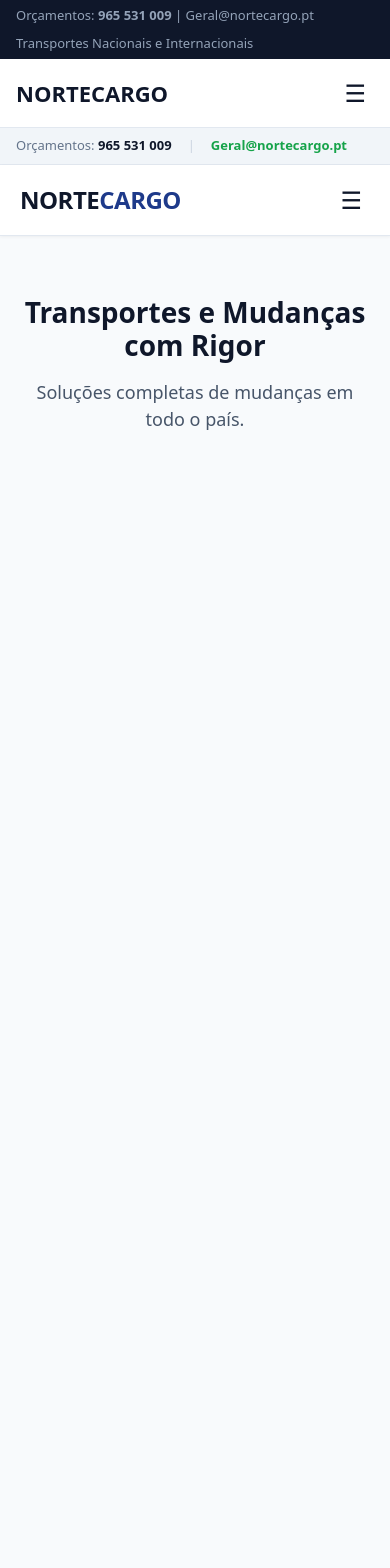
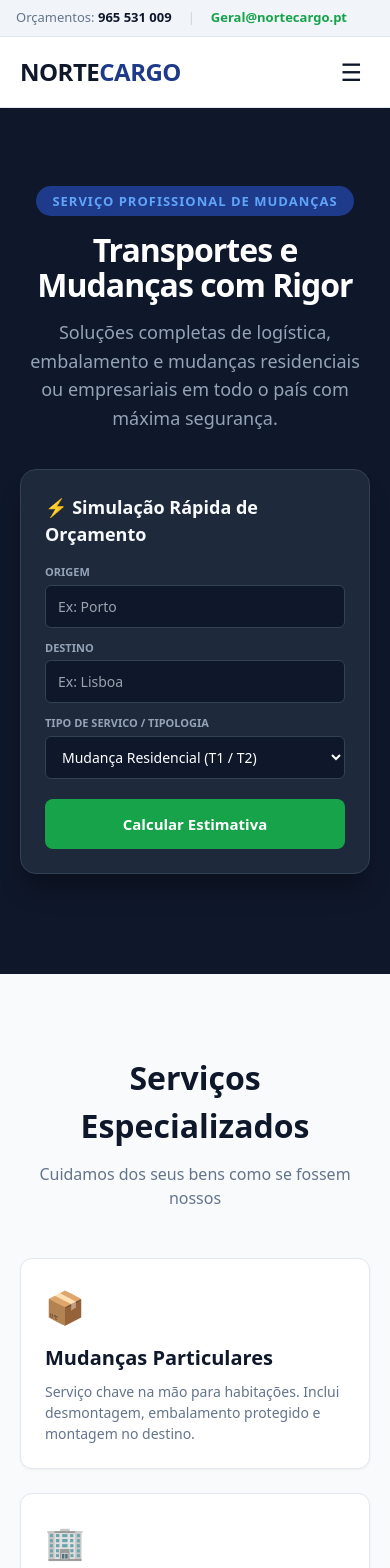
Before and after one commit to geralnortecargo-jpg/nortecargo-erp, a Next.js app: page / in a window 390 px wide. Shown: the top 1568 px of the page. Before the commit the page ends 972 px from the top, so only its background shows below. Built offline with nearby package versions, Linux system fonts and the light colour scheme.

Commit message:
Fix: Remove duplicacao da Navbar e isola componente global no layout

```diff
--- a/app/layout.tsx
+++ b/app/layout.tsx
@@ -1,17 +1,10 @@
-import type { Metadata, Viewport } from "next";
-import Navbar from "@/components/Navbar";
-import "./globals.css";
+import type { Metadata } from 'next';
+import './globals.css';
+import Navbar from '@/components/Navbar'; // Ajusta o caminho se necessário
 
 export const metadata: Metadata = {
-  title: "NorteCargo - Mudanças e Transportes",
-  description: "Transportes e Logística Nacional e Internacional",
-};
-
-export const viewport: Viewport = {
-  width: "device-width",
-  initialScale: 1,
-  maximumScale: 1,
-  userScalable: false,
+  title: 'NorteCargo - Transportes e Mudanças',
+  description: 'Soluções completas de mudanças e logística em todo o país.',
 };
 
 export default function RootLayout({
@@ -20,12 +13,11 @@
   children: React.ReactNode;
 }) {
   return (
-    <html lang="pt" style={{ width: '100%', overflowX: 'hidden' }}>
-      <body style={{ margin: 0, padding: 0, width: '100%', overflowX: 'hidden', fontFamily: 'system-ui, sans-serif', backgroundColor: '#f8fafc' }}>
+    <html lang="pt">
+      <body style={{ margin: 0, padding: 0 }}>
+        {/* Navbar Global Unificada */}
         <Navbar />
-        <main style={{ width: '100%', maxWidth: '100vw', overflowX: 'hidden', boxSizing: 'border-box' }}>
-          {children}
-        </main>
+        {children}
       </body>
     </html>
   );
--- a/app/page.tsx
+++ b/app/page.tsx
@@ -3,133 +3,178 @@
 import React, { useState, useEffect } from 'react';
 
 export default function HomePage() {
-  const [mobileMenuOpen, setMobileMenuOpen] = useState(false);
   const [isMobile, setIsMobile] = useState(false);
+  const [mounted, setMounted] = useState(false);
 
-  // Deteta automaticamente se o ecra e mobile/telemovel
+  // Formulário Rápido de Orçamento
+  const [origem, setOrigem] = useState('');
+  const [destino, setDestino] = useState('');
+  const [tipologia, setTipologia] = useState('T1 / T2');
+  const [orcamentoEstimado, setOrcamentoEstimado] = useState<number | null>(null);
+
   useEffect(() => {
+    setMounted(true);
     const handleResize = () => {
       setIsMobile(window.innerWidth < 768);
     };
-    handleResize(); // Executa ao carregar
+    handleResize();
     window.addEventListener('resize', handleResize);
     return () => window.removeEventListener('resize', handleResize);
   }, []);
 
+  const calcularOrcamento = (e: React.FormEvent) => {
+    e.preventDefault();
+    let base = 150;
+    if (tipologia === 'T3 / T4') base = 300;
+    if (tipologia === 'Moradia / Grande Porte') base = 500;
+    if (tipologia === 'Empresa / Escritório') base = 400;
+
+    setOrcamentoEstimado(base);
+  };
+
   return (
     <div style={{ minHeight: '100vh', backgroundColor: '#f8fafc', color: '#1e293b', fontFamily: 'system-ui, -apple-system, sans-serif' }}>
 
-      {/* 1. BARRA SUPERIOR DE CONTACTOS */}
-      <div style={{ backgroundColor: '#f1f5f9', borderBottom: '1px solid #e2e8f0', padding: '8px 16px', fontSize: '13px', color: '#64748b' }}>
-        <div style={{ maxWidth: '1200px', margin: '0 auto', display: 'flex', justifyContent: 'space-between', alignItems: 'center' }}>
-          <div style={{ display: 'flex', gap: '16px', alignItems: 'center' }}>
-            <span>Orçamentos: <strong style={{ color: '#0f172a' }}>965 531 009</strong></span>
-            <span style={{ color: '#cbd5e1' }}>|</span>
-            <a href="mailto:Geral@nortecargo.pt" style={{ color: '#16a34a', fontWeight: 'bold', textDecoration: 'none' }}>Geral@nortecargo.pt</a>
+      {/* 1. SECÇÃO HERO / PRINCIPAL */}
+      <section id="home" style={{ backgroundColor: '#0f172a', color: '#ffffff', padding: '80px 20px 100px 20px', textAlign: 'center', position: 'relative' }}>
+        <div style={{ maxWidth: '900px', margin: '0 auto' }}>
+          <span style={{ backgroundColor: '#1e3a8a', color: '#60a5fa', fontSize: '13px', fontWeight: '800', padding: '6px 16px', borderRadius: '20px', textTransform: 'uppercase', letterSpacing: '1px' }}>
+            Serviço Profissional de Mudanças
+          </span>
+          <h1 style={{ fontSize: mounted && isMobile ? '32px' : '52px', fontWeight: '900', margin: '20px 0 16px 0', lineHeight: 1.1, letterSpacing: '-1px' }}>
+            Transportes e Mudanças com Rigor
+          </h1>
+          <p style={{ fontSize: '18px', color: '#94a3b8', maxWidth: '650px', margin: '0 auto 36px auto', lineHeight: 1.6 }}>
+            Soluções completas de logística, embalamento e mudanças residenciais ou empresariais em todo o país com máxima segurança.
+          </p>
+
+          {/* SIMULADOR RÁPIDO */}
+          <div style={{ backgroundColor: '#1e293b', border: '1px solid #334155', borderRadius: '16px', padding: '24px', maxWidth: '650px', margin: '0 auto', textAlign: 'left', boxShadow: '0 20px 25px -5px rgba(0,0,0,0.3)' }}>
+            <h3 style={{ margin: '0 0 16px 0', fontSize: '18px', fontWeight: '800', color: '#f8fafc' }}>
+              ⚡ Simulação Rápida de Orçamento
+            </h3>
+            <form onSubmit={calcularOrcamento} style={{ display: 'grid', gridTemplateColumns: mounted && isMobile ? '1fr' : '1fr 1fr', gap: '12px' }}>
+              <div>
+                <label style={labelStyle}>Origem</label>
+                <input type="text" placeholder="Ex: Porto" value={origem} onChange={(e) => setOrigem(e.target.value)} style={inputStyle} required />
+              </div>
+              <div>
+                <label style={labelStyle}>Destino</label>
+                <input type="text" placeholder="Ex: Lisboa" value={destino} onChange={(e) => setDestino(e.target.value)} style={inputStyle} required />
+              </div>
+              <div style={{ gridColumn: mounted && isMobile ? 'span 1' : 'span 2' }}>
+                <label style={labelStyle}>Tipo de Servico / Tipologia</label>
+                <select value={tipologia} onChange={(e) => setTipologia(e.target.value)} style={inputStyle}>
+                  <option value="T1 / T2">Mudança Residencial (T1 / T2)</option>
+                  <option value="T3 / T4">Mudança Residencial (T3 / T4)</option>
+                  <option value="Moradia / Grande Porte">Moradia / Grande Porte</option>
+                  <option value="Empresa / Escritório">Mudança de Escritório / Empresa</option>
+                  <option value="Transporte de Mercadoria">Transporte Único de Mercadoria</option>
+                </select>
+              </div>
+              <button type="submit" style={{ gridColumn: mounted && isMobile ? 'span 1' : 'span 2', backgroundColor: '#16a34a', color: '#ffffff', border: 'none', borderRadius: '8px', padding: '14px', fontWeight: '800', fontSize: '15px', cursor: 'pointer', marginTop: '8px' }}>
+                Calcular Estimativa
+              </button>
+            </form>
+
+            {orcamentoEstimado !== null && (
+              <div style={{ marginTop: '16px', padding: '12px 16px', backgroundColor: '#0f172a', border: '1px solid #16a34a', borderRadius: '8px', textAlign: 'center' }}>
+                <span style={{ fontSize: '14px', color: '#94a3b8' }}>Valor estimado a partir de:</span>
+                <div style={{ fontSize: '28px', fontWeight: '900', color: '#4ade80' }}>~ {orcamentoEstimado} €</div>
+                <a href="https://wa.me/351965531009" target="_blank" rel="noreferrer" style={{ display: 'inline-block', marginTop: '8px', color: '#38bdf8', fontSize: '13px', fontWeight: '700', textDecoration: 'none' }}>
+                  💬 Confirmar valor final via WhatsApp →
+                </a>
+              </div>
+            )}
           </div>
-          {!isMobile && (
-            <div style={{ color: '#64748b', fontWeight: 500 }}>
-              Transportes Nacionais e Internacionais
-            </div>
-          )}
         </div>
-      </div>
+      </section>
 
-      {/* 2. NAVBAR PRINCIPAL */}
-      <nav style={{ backgroundColor: '#ffffff', borderBottom: '1px solid #e2e8f0', boxShadow: '0 1px 3px rgba(0,0,0,0.05)', position: 'relative', zIndex: 1000 }}>
-        <div style={{ maxWidth: '1200px', margin: '0 auto', padding: '0 20px', height: '70px', display: 'flex', justifyContent: 'space-between', alignItems: 'center' }}>
-
-          {/* LOGO NORTECARGO */}
-          <a href="#home" style={{ textDecoration: 'none', fontSize: '24px', fontWeight: '900', color: '#0f172a', letterSpacing: '-0.5px' }}>
-            NORTE<span style={{ color: '#1e3a8a' }}>CARGO</span>
-          </a>
-
-          {/* LINKS DE DESKTOP (SÓ APARECEM SE NÃO FOR MOBILE) */}
-          {!isMobile && (
-            <div style={{ display: 'flex', gap: '28px', alignItems: 'center' }}>
-              <a href="#home" style={styles.navLink}>Início</a>
-              <a href="#empresas" style={styles.navLink}>Empresas</a>
-              <a href="#servicos" style={styles.navLink}>Serviços</a>
-              <a href="#agendamento" style={styles.navLink}>Agendamento</a>
-              <a href="#contacto" style={styles.navLink}>Contacto</a>
-            </div>
-          )}
-
-          {/* BOTÃO HAMBÚRGUER (SÓ APARECE SE FOR MOBILE) */}
-          {isMobile && (
-            <button
-              onClick={() => setMobileMenuOpen(!mobileMenuOpen)}
-              style={{
-                background: 'none',
-                border: 'none',
-                fontSize: '24px',
-                cursor: 'pointer',
-                color: '#0f172a',
-                padding: '8px',
-                display: 'flex',
-                alignItems: 'center',
-                justifyContent: 'center'
-              }}
-              aria-label="Abrir Menu"
-            >
-              {mobileMenuOpen ? '✕' : '☰'}
-            </button>
-          )}
+      {/* 2. SECÇÃO SERVIÇOS */}
+      <section id="servicos" style={{ padding: '80px 20px', maxWidth: '1200px', margin: '0 auto' }}>
+        <div style={{ textAlign: 'center', marginBottom: '48px' }}>
+          <h2 style={{ fontSize: '32px', fontWeight: '900', color: '#0f172a', margin: '0 0 12px 0' }}>Serviços Especializados</h2>
+          <p style={{ color: '#64748b', fontSize: '16px', margin: 0 }}>Cuidamos dos seus bens como se fossem nossos</p>
         </div>
 
-        {/* MENU DROPDOWN MOBILE (ABRE AO CLICAR NO TELEMÓVEL) */}
-        {isMobile && mobileMenuOpen && (
-          <div style={{
-            position: 'absolute',
-            top: '100%',
-            left: 0,
-            right: 0,
-            backgroundColor: '#ffffff',
-            borderBottom: '1px solid #e2e8f0',
-            boxShadow: '0 10px 15px -3px rgba(0,0,0,0.1)',
-            padding: '16px 20px',
-            display: 'flex',
-            flexDirection: 'column',
-            gap: '12px',
-            zIndex: 999
-          }}>
-            <a href="#home" style={styles.mobileNavLink} onClick={() => setMobileMenuOpen(false)}>Início</a>
-            <a href="#empresas" style={styles.mobileNavLink} onClick={() => setMobileMenuOpen(false)}>Empresas</a>
-            <a href="#servicos" style={styles.mobileNavLink} onClick={() => setMobileMenuOpen(false)}>Serviços</a>
-            <a href="#agendamento" style={styles.mobileNavLink} onClick={() => setMobileMenuOpen(false)}>Agendamento</a>
-            <a href="#contacto" style={styles.mobileNavLink} onClick={() => setMobileMenuOpen(false)}>Contacto</a>
+        <div style={{ display: 'grid', gridTemplateColumns: mounted && isMobile ? '1fr' : 'repeat(3, 1fr)', gap: '24px' }}>
+          <div style={cardStyle}>
+            <div style={{ fontSize: '32px', marginBottom: '12px' }}>📦</div>
+            <h3 style={{ fontSize: '20px', fontWeight: '800', margin: '0 0 8px 0', color: '#0f172a' }}>Mudanças Particulares</h3>
+            <p style={{ color: '#64748b', fontSize: '14px', lineHeight: 1.5, margin: 0 }}>
+              Serviço chave na mão para habitações. Inclui desmontagem, embalamento protegido e montagem no destino.
+            </p>
           </div>
-        )}
-      </nav>
 
-      {/* CONTEÚDO PRINCIPAL DA PÁGINA */}
-      <section id="home" style={{ padding: '60px 20px', textAlign: 'center', maxWidth: '800px', margin: '0 auto' }}>
-        <h1 style={{ fontSize: isMobile ? '28px' : '40px', fontWeight: '800', color: '#0f172a', margin: '0 0 16px 0', lineHeight: 1.2 }}>
-          Transportes e Mudanças com Rigor
-        </h1>
-        <p style={{ fontSize: '18px', color: '#475569', margin: 0 }}>
-          Soluções completas de mudanças em todo o país.
-        </p>
+          <div style={cardStyle}>
+            <div style={{ fontSize: '32px', marginBottom: '12px' }}>🏢</div>
+            <h3 style={{ fontSize: '20px', fontWeight: '800', margin: '0 0 8px 0', color: '#0f172a' }}>Mudanças Empresariais</h3>
+            <p style={{ color: '#64748b', fontSize: '14px', lineHeight: 1.5, margin: 0 }}>
+              Transição rápida e eficiente para escritórios e lojas, garantindo o mínimo tempo de paragem para o seu negócio.
+            </p>
+          </div>
+
+          <div style={cardStyle}>
+            <div style={{ fontSize: '32px', marginBottom: '12px' }}>🚚</div>
+            <h3 style={{ fontSize: '20px', fontWeight: '800', margin: '0 0 8px 0', color: '#0f172a' }}>Transporte & Logística</h3>
+            <p style={{ color: '#64748b', fontSize: '14px', lineHeight: 1.5, margin: 0 }}>
+              Transporte de mercadorias pontual e entregas personalizadas em todo o território nacional e internacional.
+            </p>
+          </div>
+        </div>
+      </section>
+
+      {/* 3. SECÇÃO EMPRESAS / SOBRE */}
+      <section id="empresas" style={{ backgroundColor: '#ffffff', borderTop: '1px solid #e2e8f0', borderBottom: '1px solid #e2e8f0', padding: '80px 20px' }}>
+        <div style={{ maxWidth: '1000px', margin: '0 auto', display: 'grid', gridTemplateColumns: mounted && isMobile ? '1fr' : '1fr 1fr', gap: '40px', alignItems: 'center' }}>
+          <div>
+            <span style={{ color: '#16a34a', fontWeight: '800', fontSize: '13px', textTransform: 'uppercase' }}>Porquê a NorteCargo</span>
+            <h2 style={{ fontSize: '32px', fontWeight: '900', color: '#0f172a', margin: '8px 0 16px 0', lineHeight: 1.2 }}>
+              Segurança, Pontualidade e Confiança
+            </h2>
+            <p style={{ color: '#475569', fontSize: '15px', lineHeight: 1.6, marginBottom: '20px' }}>
+              Trabalhamos com equipas experientes e frota própria equipada para manusear todo o tipo de carga com a máxima proteção.
+            </p>
+            <ul style={{ listStyle: 'none', padding: 0, margin: 0, display: 'flex', flexDirection: 'column', gap: '10px', fontSize: '15px', fontWeight: '600', color: '#1e293b' }}>
+              <li>✓ Material de embalamento de alta qualidade</li>
+              <li>✓ Frota com rastreio e frota própria</li>
+              <li>✓ Prazos cumpridos à risca</li>
+            </ul>
+          </div>
+          <div style={{ backgroundColor: '#f1f5f9', border: '1px solid #cbd5e1', borderRadius: '16px', padding: '30px', textAlign: 'center' }}>
+            <div style={{ fontSize: '48px', fontWeight: '900', color: '#0f172a' }}>100%</div>
+            <div style={{ fontSize: '16px', fontWeight: '700', color: '#475569', marginTop: '4px' }}>Compromisso e Qualidade</div>
+            <p style={{ fontSize: '13px', color: '#64748b', marginTop: '12px' }}>
+              Acompanhamos todo o processo desde o primeiro contacto até à colocação do último móvel.
+            </p>
+          </div>
+        </div>
+      </section>
+
+      {/* 4. SECÇÃO CONTACTO & AGENDAMENTO */}
+      <section id="contacto" style={{ backgroundColor: '#0f172a', color: '#ffffff', padding: '80px 20px' }}>
+        <div style={{ maxWidth: '900px', margin: '0 auto', textAlign: 'center' }}>
+          <h2 style={{ fontSize: '32px', fontWeight: '900', margin: '0 0 12px 0' }}>Pronto para agendar a sua mudança?</h2>
+          <p style={{ color: '#94a3b8', fontSize: '16px', marginBottom: '32px' }}>
+            Entre em contacto direto para esclarecer dúvidas ou agendar a sua data.
+          </p>
+
+          <div style={{ display: 'flex', justifyContent: 'center', gap: '20px', flexWrap: 'wrap' }}>
+            <a href="tel:965531009" style={{ backgroundColor: '#1e3a8a', color: '#ffffff', padding: '14px 28px', borderRadius: '8px', textDecoration: 'none', fontWeight: '800', fontSize: '16px' }}>
+              📞 Ligar 965 531 009
+            </a>
+            <a href="mailto:Geral@nortecargo.pt" style={{ backgroundColor: '#16a34a', color: '#ffffff', padding: '14px 28px', borderRadius: '8px', textDecoration: 'none', fontWeight: '800', fontSize: '16px' }}>
+              ✉️ Enviar E-mail
+            </a>
+          </div>
+        </div>
       </section>
 
     </div>
   );
 }
 
-const styles = {
-  navLink: {
-    color: '#334155',
-    textDecoration: 'none',
-    fontWeight: 600,
-    fontSize: '15px',
-    transition: 'color 0.2s',
-  },
-  mobileNavLink: {
-    color: '#0f172a',
-    textDecoration: 'none',
-    fontWeight: 600,
-    fontSize: '16px',
-    padding: '8px 0',
-    borderBottom: '1px solid #f1f5f9',
-  }
-};
+// Estilos Auxiliares
+const labelStyle: React.CSSProperties = { fontSize: '11px', fontWeight: 800, color: '#94a3b8', textTransform: 'uppercase', display: 'block', marginBottom: '4px' };
+const inputStyle: React.CSSProperties = { width: '100%', backgroundColor: '#0f172a', border: '1px solid #334155', borderRadius: '6px', padding: '10px 12px', color: '#ffffff', fontSize: '14px', outline: 'none', boxSizing: 'border-box' };
+const cardStyle: React.CSSProperties = { backgroundColor: '#ffffff', border: '1px solid #e2e8f0', borderRadius: '12px', padding: '24px', boxShadow: '0 1px 3px rgba(0,0,0,0.05)' };
--- a/components/Navbar.tsx
+++ b/components/Navbar.tsx
@@ -1,79 +1,129 @@
 'use client';
 
-import React, { useState } from 'react';
-import Link from 'next/link';
+import React, { useState, useEffect } from 'react';
 
 export default function Navbar() {
-  const [menuAberto, setMenuAberto] = useState(false);
+  const [mobileMenuOpen, setMobileMenuOpen] = useState(false);
+  const [isMobile, setIsMobile] = useState(false);
+  const [mounted, setMounted] = useState(false);
+
+  useEffect(() => {
+    setMounted(true);
+    const handleResize = () => {
+      setIsMobile(window.innerWidth < 768);
+      if (window.innerWidth >= 768) {
+        setMobileMenuOpen(false);
+      }
+    };
+
+    handleResize();
+    window.addEventListener('resize', handleResize);
+    return () => window.removeEventListener('resize', handleResize);
+  }, []);
 
   return (
-    <header style={{ backgroundColor: '#ffffff', borderBottom: '1px solid #e2e8f0', position: 'sticky', top: 0, zIndex: 50 }}>
-      {/* Topbar com contactos */}
-      <div style={{ backgroundColor: '#0f172a', color: '#94a3b8', fontSize: '13px', padding: '6px 16px' }}>
-        <div style={{ maxWidth: '1200px', margin: '0 auto', display: 'flex', justifyContent: 'space-between', flexWrap: 'wrap', gap: '8px' }}>
-          <span>Orçamentos: <strong>965 531 009</strong> | Geral@nortecargo.pt</span>
-          <span>Transportes Nacionais e Internacionais</span>
+    <header>
+      {/* 1. BARRA SUPERIOR DE CONTACTOS */}
+      <div style={{ backgroundColor: '#f1f5f9', borderBottom: '1px solid #e2e8f0', padding: '8px 16px', fontSize: '13px', color: '#64748b' }}>
+        <div style={{ maxWidth: '1200px', margin: '0 auto', display: 'flex', justifyContent: 'space-between', alignItems: 'center' }}>
+          <div style={{ display: 'flex', gap: '16px', alignItems: 'center', flexWrap: 'wrap' }}>
+            <span>Orçamentos: <strong style={{ color: '#0f172a' }}>965 531 009</strong></span>
+            <span style={{ color: '#cbd5e1' }}>|</span>
+            <a href="mailto:Geral@nortecargo.pt" style={{ color: '#16a34a', fontWeight: 'bold', textDecoration: 'none' }}>Geral@nortecargo.pt</a>
+          </div>
+          {mounted && !isMobile && (
+            <div style={{ color: '#64748b', fontWeight: 500 }}>
+              Transportes Nacionais e Internacionais
+            </div>
+          )}
         </div>
       </div>
 
-      {/* Barra Principal */}
-      <nav style={{ maxWidth: '1200px', margin: '0 auto', padding: '12px 16px', display: 'flex', alignItems: 'center', justifyContent: 'space-between' }}>
-        <Link href="/" style={{ fontSize: '22px', fontWeight: 900, color: '#0f172a', textDecoration: 'none' }}>
-          NORTECARGO
-        </Link>
+      {/* 2. NAVBAR PRINCIPAL */}
+      <nav style={{ backgroundColor: '#ffffff', borderBottom: '1px solid #e2e8f0', boxShadow: '0 1px 3px rgba(0,0,0,0.05)', position: 'relative', zIndex: 1000 }}>
+        <div style={{ maxWidth: '1200px', margin: '0 auto', padding: '0 20px', height: '70px', display: 'flex', justifyContent: 'space-between', alignItems: 'center' }}>
 
-        {/* Links Desktop (Ocultos em ecrãs pequenos via CSS inline básico) */}
-        <div className="desktop-menu" style={{ display: 'flex', gap: '20px', alignItems: 'center' }}>
-          <Link href="/" style={linkStyle}>Início</Link>
-          <Link href="/empresas" style={linkStyle}>Empresas</Link>
-          <Link href="/servicos" style={linkStyle}>Serviços</Link>
-          <Link href="/agendamento" style={linkStyle}>Agendamento</Link>
-          <Link href="/contacto" style={linkStyle}>Contacto</Link>
+          {/* LOGO */}
+          <a href="#home" style={{ textDecoration: 'none', fontSize: '24px', fontWeight: '900', color: '#0f172a', letterSpacing: '-0.5px' }}>
+            NORTE<span style={{ color: '#1e3a8a' }}>CARGO</span>
+          </a>
+
+          {/* LINKS DESKTOP */}
+          {mounted && !isMobile && (
+            <div style={{ display: 'flex', gap: '28px', alignItems: 'center' }}>
+              <a href="#home" style={styles.navLink}>Início</a>
+              <a href="#empresas" style={styles.navLink}>Empresas</a>
+              <a href="#servicos" style={styles.navLink}>Serviços</a>
+              <a href="#agendamento" style={styles.navLink}>Agendamento</a>
+              <a href="#contacto" style={styles.navLink}>Contacto</a>
             </div>
+          )}
 
-        {/* Botão Hambúrguer Mobile */}
+          {/* BOTÃO HAMBÚRGUER MOBILE */}
+          {mounted && isMobile && (
             <button
-          onClick={() => setMenuAberto(!menuAberto)}
-          aria-label="Abrir Menu"
-          className="mobile-btn"
+              onClick={() => setMobileMenuOpen(!mobileMenuOpen)}
               style={{
-            backgroundColor: 'transparent',
+                background: 'none',
                 border: 'none',
                 fontSize: '24px',
                 cursor: 'pointer',
-            padding: '4px 8px',
-            color: '#0f172a'
+                color: '#0f172a',
+                padding: '8px',
+                display: 'flex',
+                alignItems: 'center',
+                justifyContent: 'center'
               }}
+              aria-label="Toggle Menu"
             >
-          {menuAberto ? '✕' : '☰'}
+              {mobileMenuOpen ? '✕' : '☰'}
             </button>
-      </nav>
+          )}
+        </div>
 
-      {/* Menu Dropdown Mobile */}
-      {menuAberto && (
-        <div style={{ backgroundColor: '#ffffff', borderTop: '1px solid #e2e8f0', padding: '16px', display: 'flex', flexDirection: 'column', gap: '12px' }}>
-          <Link href="/" onClick={() => setMenuAberto(false)} style={mobileLinkStyle}>Início</Link>
-          <Link href="/empresas" onClick={() => setMenuAberto(false)} style={mobileLinkStyle}>Empresas</Link>
-          <Link href="/servicos" onClick={() => setMenuAberto(false)} style={mobileLinkStyle}>Serviços</Link>
-          <Link href="/agendamento" onClick={() => setMenuAberto(false)} style={mobileLinkStyle}>Agendamento</Link>
-          <Link href="/contacto" onClick={() => setMenuAberto(false)} style={mobileLinkStyle}>Contacto</Link>
+        {/* MENU MOBILE */}
+        {mounted && isMobile && mobileMenuOpen && (
+          <div style={{
+            position: 'absolute',
+            top: '100%',
+            left: 0,
+            right: 0,
+            backgroundColor: '#ffffff',
+            borderBottom: '1px solid #e2e8f0',
+            boxShadow: '0 10px 15px -3px rgba(0,0,0,0.1)',
+            padding: '12px 20px 20px 20px',
+            display: 'flex',
+            flexDirection: 'column',
+            gap: '4px',
+            zIndex: 999
+          }}>
+            <a href="#home" style={styles.mobileNavLink} onClick={() => setMobileMenuOpen(false)}>Início</a>
+            <a href="#empresas" style={styles.mobileNavLink} onClick={() => setMobileMenuOpen(false)}>Empresas</a>
+            <a href="#servicos" style={styles.mobileNavLink} onClick={() => setMobileMenuOpen(false)}>Serviços</a>
+            <a href="#agendamento" style={styles.mobileNavLink} onClick={() => setMobileMenuOpen(false)}>Agendamento</a>
+            <a href="#contacto" style={{ ...styles.mobileNavLink, borderBottom: 'none' }} onClick={() => setMobileMenuOpen(false)}>Contacto</a>
           </div>
         )}
-
-      {/* Regra CSS rápida para alternar entre Desktop e Mobile sem depender de classes compiladas */}
-      <style jsx global>{`
-        @media (max-width: 768px) {
-          .desktop-menu { display: none !important; }
-          .mobile-btn { display: block !important; }
-        }
-        @media (min-width: 769px) {
-          .desktop-menu { display: flex !important; }
-          .mobile-btn { display: none !important; }
-        }
-      `}</style>
+      </nav>
     </header>
   );
 }
 
-const linkStyle: React.CSSProperties = { color: '#334155', textDecoration: 'none', fontWeight: 600, fontSize: '15px' };
-const mobileLinkStyle: React.CSSProperties = { color: '#0f172a', textDecoration: 'none', fontWeight: 700, fontSize: '16px', padding: '8px 0' };
+const styles = {
+  navLink: {
+    color: '#334155',
+    textDecoration: 'none',
+    fontWeight: 600,
+    fontSize: '15px',
+    transition: 'color 0.2s',
+  },
+  mobileNavLink: {
+    color: '#0f172a',
+    textDecoration: 'none',
+    fontWeight: 600,
+    fontSize: '16px',
+    padding: '12px 0',
+    borderBottom: '1px solid #f1f5f9',
+    display: 'block',
+  }
+};
```
Lines whose indentation alone changed are shown as unchanged.
